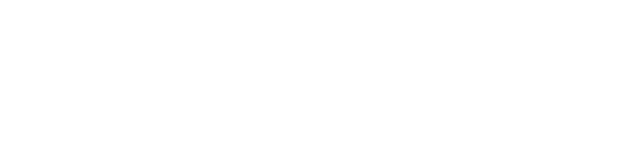
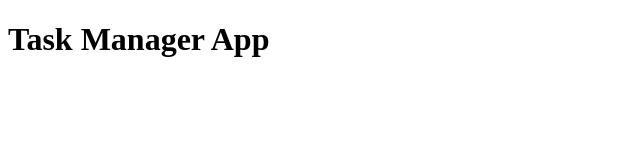
Before and after one commit to kamagata-ko/Task-Manager, a plain HTML site: page index.html in a window 1280 px wide. Shown: the whole page, without its empty margins (0-640 px from the left). Drawn offline with Linux system fonts and the light colour scheme.

Commit message:
create element

```diff
--- a/index.html
+++ b/index.html
@@ -7,6 +7,7 @@
     <title>タスク管理アプリ</title>
   </head>
   <body>
+    <script src="script.js"></script>
     <script src="taskManager.js"></script>
   </body>
 </html>
--- /dev/null
+++ b/script.js
@@ -0,0 +1,10 @@
+const body = document.querySelector("body");
+
+const headline = document.createElement("h1");
+headline.innerHTML = "Task Manager App";
+
+const div_element = document.createElement("div");
+div_element.id = "app";
+
+body.append(headline);
+body.append(div_element);
```
